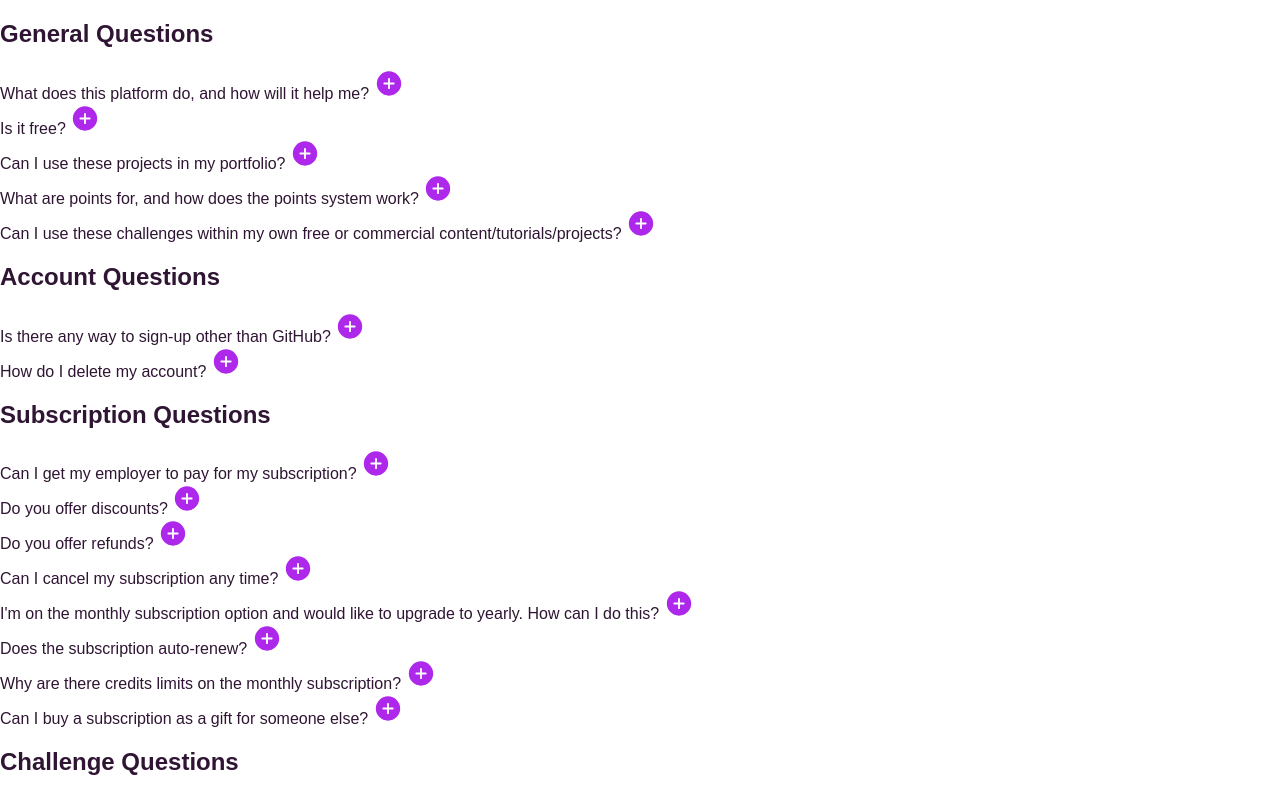
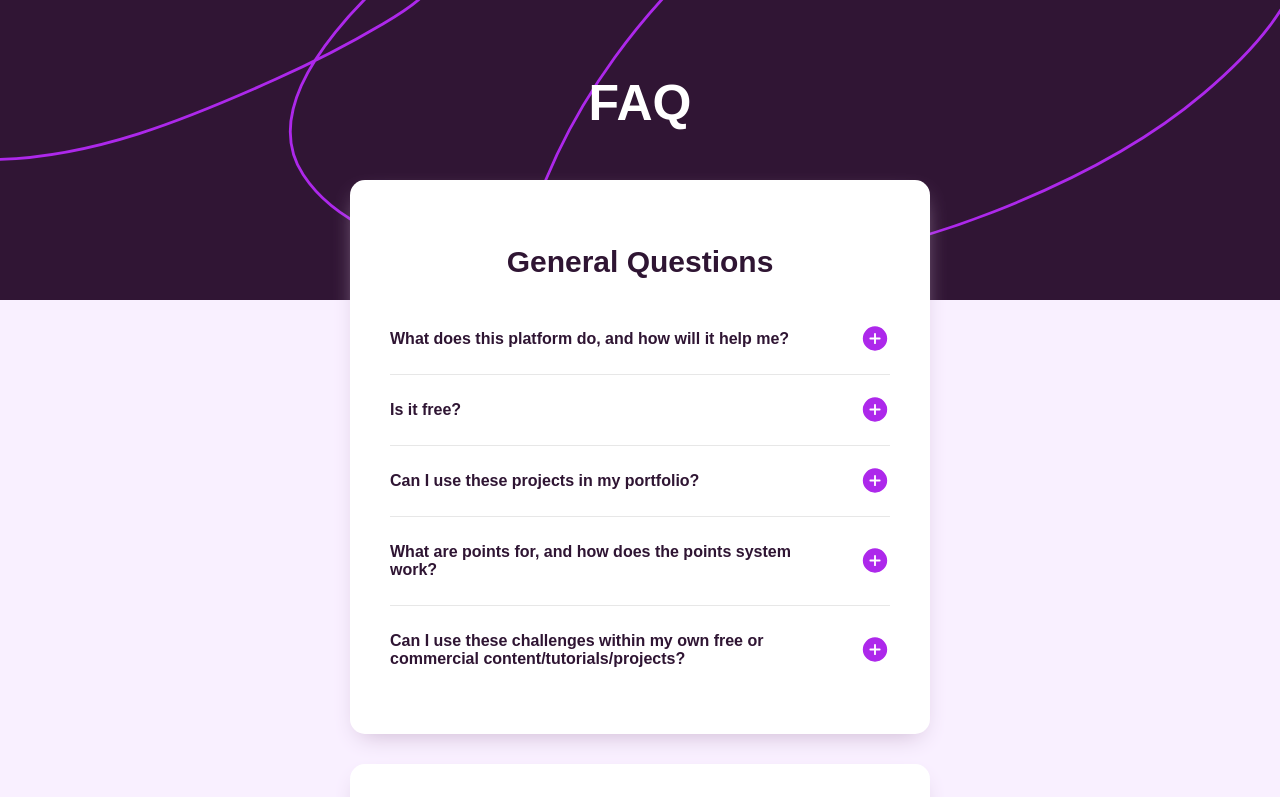
Before and after one commit to annaduong17/faq-accordion, a React (Create React App) app: page / in a window 1280 px wide. Shown: the top 797 px of the page. Built offline with nearby package versions, Linux system fonts and the light colour scheme; a web font is replaced by a local one.

Commit message:
finalize stylings

```diff
--- a/src/components/Accordion.js
+++ b/src/components/Accordion.js
@@ -21,15 +21,18 @@ export default function Accordion({ section }) {
 
 
     return(
-      <div key={index}>
-        <div onClick={() => handleClick(index)}>{question.label} {icon}</div>
-        {isExpanded && <div>{question.answer}</div>}
+      <div key={index} className="question">
+        <div className='label flex' onClick={() => handleClick(index)}>
+          <p>{question.label}</p>
+          {icon}
+        </div>
+        {isExpanded && <div className='answer'>{question.answer}</div>}
       </div>
     )
   });
 
   return(
-    <div>
+    <div className="section">
       <h2>{section.title}</h2>
       <div>{renderedItems}</div>
     </div>
--- a/src/components/FAQPage.js
+++ b/src/components/FAQPage.js
@@ -1,4 +1,5 @@
 import Accordion from './Accordion';
+import Star from '../images/icon-star.svg';
 
 export default function FAQPage() {
   const items = [
@@ -158,13 +159,19 @@ export default function FAQPage() {
 
   const renderedItems = items.map((section) => {
     return(
-      <Accordion key={section.id} section={section} />
+        <Accordion key={section.id} section={section} />
     )
-  })
+  });
 
   return(
-    <div>
-      {renderedItems}
+    <div className='container'>
+      <div className="background-image">
+        <h1>FAQ</h1>
+      </div>
+      <div className="purple-background"></div>
+      <div className='main-content'>
+        {renderedItems}
+      </div>
     </div>
   )
 }
--- a/src/index.scss
+++ b/src/index.scss
@@ -20,43 +20,59 @@ body {
 
 .container {
   position: relative;
-  width: 100vw;
-  height: 100vh;
+  width: 100%;
+  height: 100%;
   display: flex;
   flex-direction: column;
 }
 
 .background-image {
-  width: 100vw;
-  height: 500px;
+  position: fixed;
+  z-index: 1;
+  width: 100%;
+  height: 300px;
   background-image: url('./images/background-pattern-desktop.svg');
   background-size: cover;
   background-repeat: no-repeat;
 }
 
 .purple-background {
+  position: fixed;
+  z-index: 0;
   width: 100%;
   height: 100%;
   background-color: $light-pink;
 }
 
 .main-content {
+  position: absolute;
+  z-index: 3;
+  top: 150px;
+  left: 50%;
+  transform: translate(-50%);
+}
+
+.section {
   font-size: 16px;
   font-weight: bold;
   border-radius: 15px;
-  box-shadow: 0 20px 25px -10px $shadow-pink;
-  position: absolute;
-  top: 50%;
-  left: 50%;
-  transform: translate(-50%, -50%) ;
+  box-shadow: 0 10px 25px -10px $shadow-pink;
   width: 500px;
   background-color: $white;
   padding: 40px;
+  margin: 30px;
 }
 
 h1 {
-  font-size: 45px;
-  padding-left: 20px;
+  font-size: 50px;
+  color: $white;
+  text-align: center;
+  padding-block: 40px;
+}
+
+h2 {
+  font-size: 30px;
+  text-align: center;
 }
 
 .flex {
@@ -64,7 +80,7 @@ h1 {
   align-items: center;
 }
 
-.faq-section {
+.question {
   border-bottom: 1px solid $light-gray;
 
   &:last-child {
@@ -99,12 +115,25 @@ h1 {
 @media (max-width: 500px) {
   h1 {
     font-size: 10vw;
+    padding-block: 3vw;
+  }
+
+  h2 {
+    font-size: 6.5vw;
   }
 
   .main-content {
+    top: 25vw;
+  }
+
+  .section {
     width: 75vw;
-    font-size: 4vw;
+    font-size: 3.75vw;
     padding: 7vw;
+
+    .answer {
+      line-height: 6.5vw;
+    }
   }
 
   img {
```
